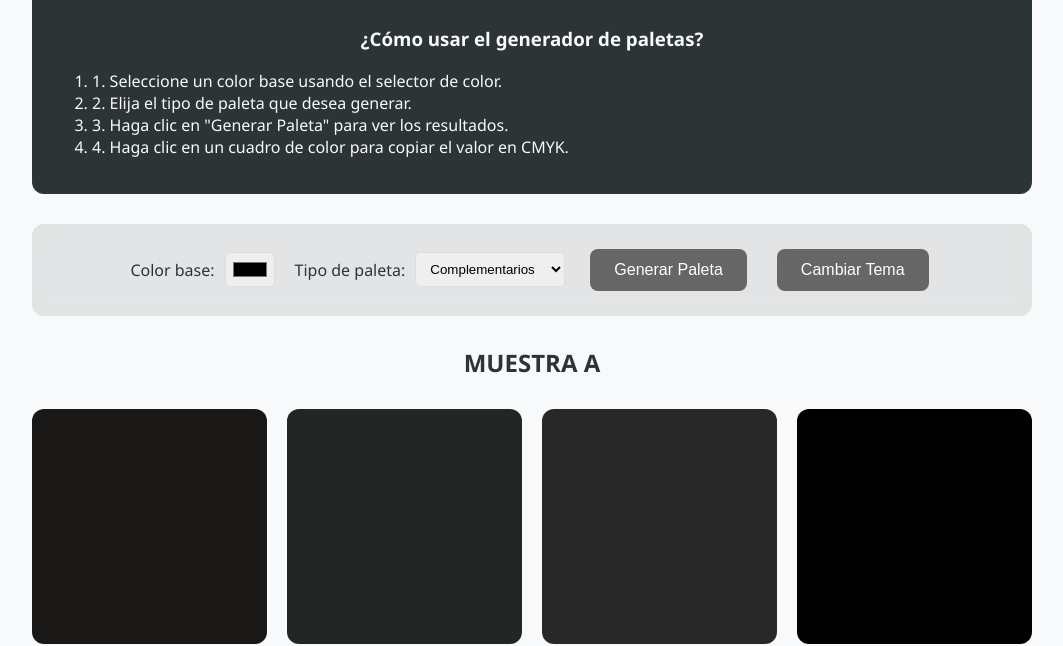
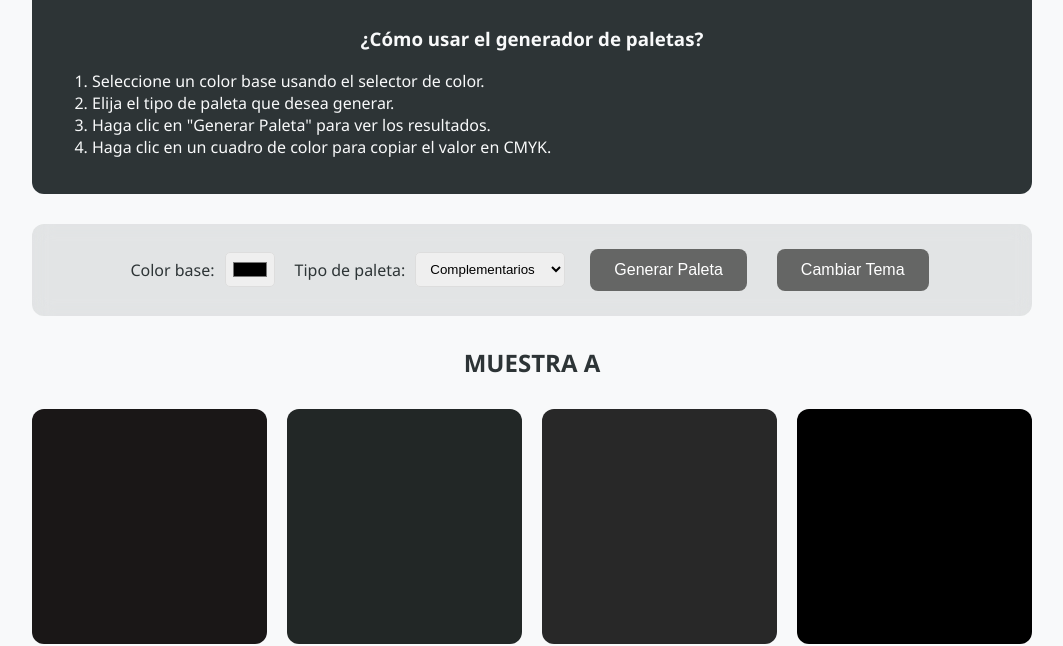
Before and after one commit to MaAlex0707/COLORIFIC, a plain HTML site: page index.html in a window 1280 px wide. Shown: the part 157-803 px from the top of the page, without its empty margins (108-1171 px from the left). Drawn offline with Linux system fonts and the light colour scheme.

Commit message:
index.html

```diff
--- a/index.html
+++ b/index.html
@@ -20,10 +20,10 @@
          <div class="explanation">
             <h3>¿Cómo usar el generador de paletas?</h3>
             <ol>
-                <li>1. Seleccione un color base usando el selector de color.</li>
-                <li>2. Elija el tipo de paleta que desea generar.</li>
-                <li>3. Haga clic en "Generar Paleta" para ver los resultados.</li>
-                <li>4. Haga clic en un cuadro de color para copiar el valor en CMYK.</li>
+                <li>Seleccione un color base usando el selector de color.</li>
+                <li>Elija el tipo de paleta que desea generar.</li>
+                <li>Haga clic en "Generar Paleta" para ver los resultados.</li>
+                <li>Haga clic en un cuadro de color para copiar el valor en CMYK.</li>
             </ol>
         </div>
         <div class="controls">
```
